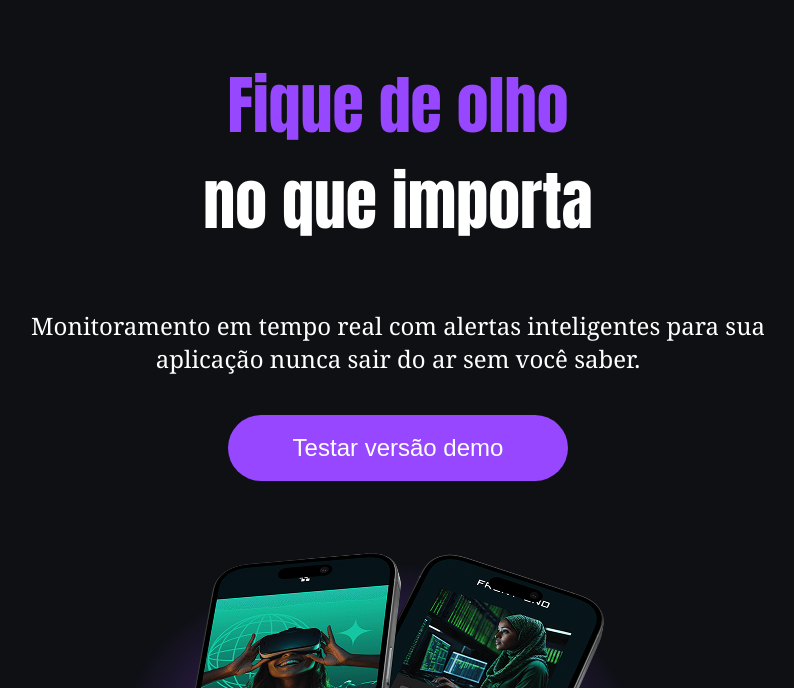
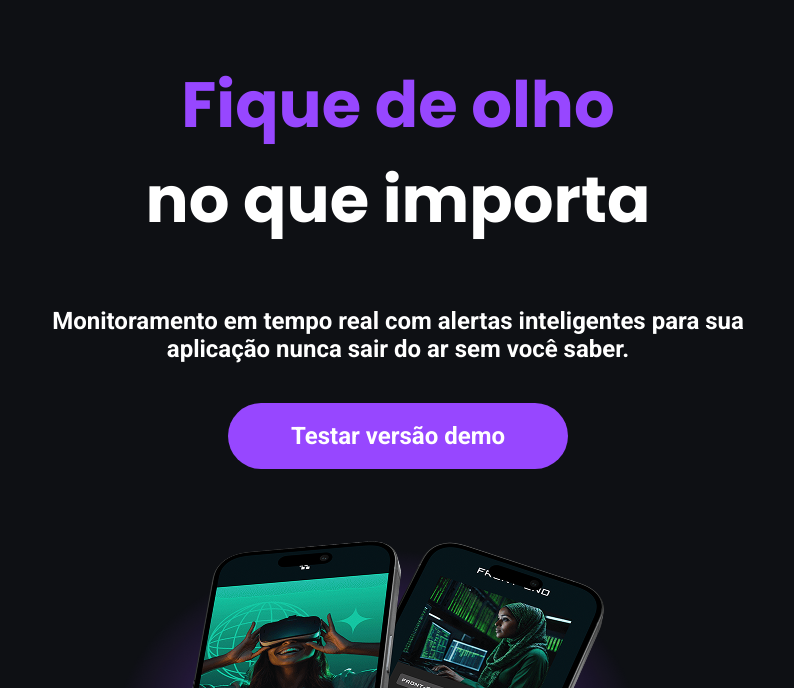
Before and after one commit to FernandoGonzaga11/prog_front_end_tads_26, a plain HTML site: page tecboard/index.html in a window 1280 px wide. Shown: the part 112-800 px from the top of the page, without its empty margins (242-1036 px from the left). Drawn offline with Linux system fonts and the light colour scheme.

Commit message:
Alteração das fonts

```diff
--- a/tecboard/css/style.css
+++ b/tecboard/css/style.css
@@ -1,3 +1,18 @@
+@font-face {
+    font-family: "Poppins";
+    src: url("../fonts/Poppins-Bold.ttf") format("truetype");
+    font-weight: 700;
+    font-style: normal;
+    font-display: swap;
+}
+@font-face {
+    font-family: "Roboto";
+    src: url("../fonts/Roboto-Bold.ttf ") format("truetype");
+    font-weight: 400;
+    font-style: normal;
+    font-display: swap;
+}
+
 /* Reset */
 *{
     margin: 0;
@@ -15,7 +30,7 @@
 }
 h1 {
     font-size: 64px;
-    font-family:Impact, Haettenschweiler, 'Arial Narrow Bold', sans-serif;
+    font-family:"Poppins", sans-serif;
     text-align: center;
     margin: 60px;
 }
@@ -25,7 +40,7 @@
 }
 
 p{
-    font-family:Georgia, 'Times New Roman', Times, serif;
+    font-family: "Roboto", sans-serif;
     font-size: 24px;
     text-align: center;
     margin: 24px auto 0;
@@ -34,7 +49,7 @@
 
 a {
     color: #FFF;
-    font-family:Arial, Helvetica, sans-serif;
+    font-family: "Roboto", sans-serif;
     font-size: 24px;
     text-decoration: none;
     background-color: #9747FF;
```
